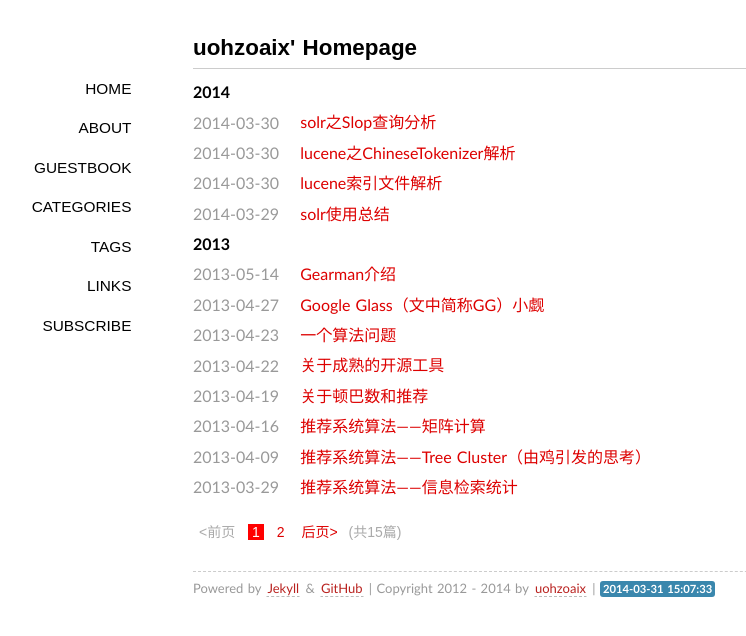
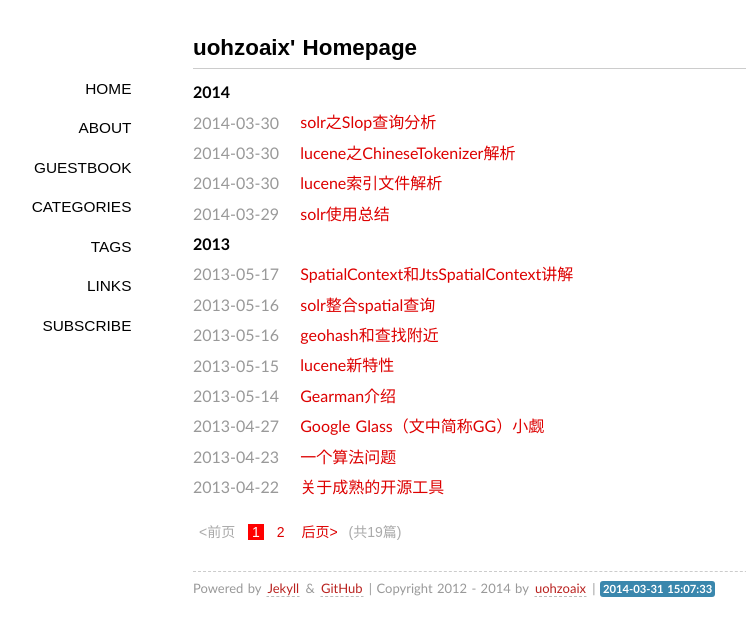
Before and after one commit to uohzoaix/studies, a Jekyll site: the page built from index.html, in a window 1280 px wide. Shown: the top 636 px of the page, without its empty margins (147-893 px from the left). Built offline with Jekyll 4.4.1, drawn with Linux system fonts in a browser that asks for light colours; some web fonts are replaced; Markdown is read by kramdown in place of the engine named in the settings; the list of posts is cut into pages by our own code; comment, search, counter and statistics services are not loaded; part of the change alters nothing that is shown.

Commit message:
add twos

```diff
--- /dev/null
+++ b/_posts/2013-05-15-luceneNews.md
@@ -0,0 +1,13 @@
+---
+layout: post
+title: "lucene新特性"
+category:
+- lucene
+tags: []
+---
+
+
+
+
+
+刚用maven构建solr spatial项目时，始终run不起来，而且报的错是IllegalArgumentException：unknown parameters:{enablePositionIncrements=true}，很明显它的意思是说在某个类初始化的时候传递的参数 enablePositionIncrements不合法，不合法无非就是类型不正确或是该类根本不需要该参数（即多余的参数），可是之前做的项目用的都 是enablePositionIncrements=true啊，怎么这次就不行了呢？唯一有区别的是这次是使用maven构建的，maven构建的好 处是自己不需要去下载一大堆的jar包，只需要一条命令就可以让maven到它的仓库去下载到你本地。是不是maven下载的jar版本和我们以前用的版 本不一致，查看pom.xml文件果然配置的版本号为5.0-SNAPSHOT,前几天刚把solr升级为4.3。找到问题根源了，将maven下载下来 的lucene的jar包打开一看，版本号为lucene-core-5.0-20130514.183811-239.jar，我去刚好是昨天更新 的，lucene社区太活跃了吧（一般solr和lucene都是同时更新的而且版本号也是一样的）。说到活跃咱来看看它们到底有多活跃吧，记得年初我把 solr从3.6升级到4.0，没过几天，4.1出来了，没升级，过几天4.2又出来了，不升级，上个礼拜4.3又出来了，前天升级为4.3，没想到昨天 5.0的快照版又出来了，没用上几天新版本就出来了,这让我们如何是好，当然这只是快照版不适合生产环境，所以没必要在意5.0，不过从4.3一下子到 5.0说明solr和lucene有一些革命性的改变，所以期待5.0的stable版问世。回到问题上，用jad查看源码果然5.0的 StopFileterFactory类不再需要enablePositionIncrements参数，我在网上搜lucene5.0的文档和 wiki，很可惜暂时还没有相关的解释。好吧，既然不要这个参数那我把该参数删掉重新run成功。
--- /dev/null
+++ b/_posts/2013-05-16-geohashAlgorithm.md
@@ -0,0 +1,41 @@
+---
+layout: post
+title: "geohash和查找附近"
+category:
+- geohash
+- solr
+- spatial
+tags: []
+---
+
+
+
+
+
+
+
+对于空间经纬度查询的时候，我们需要将经纬度转换为字符串，其中的好处是便于存储和查询比较。而转换的算法中用的较多的 是geohash算法（http://en.wikipedia.org/wiki/Geohash），看完该wiki对geohash就已经有了大致的 了解了，原理其实很简单，具体实现网上也一大堆，各种语言的都有。有了代表经纬度的字符串之后，我们就可以根据该字符串来搜索附近的一些地方了，比如现在 由经纬度转化为字符串为bcdefghj(存储在数据库的geohash字段)，这时候搜索这个经纬度附近的地点可以使用sql:where geohash like ‘bcdefg%’，查询出附近的地点之后再使用geohash算法对这些字符串进行decode即可获取真实的经纬度地址了，然后再将这些经纬度地址渲 染到地图上用户就可以看到了。</br></br>
+问题：</br>
+1.上面的like ‘bcdefg%’是如何确定的呢？这里有个经验总结（取于网上）：前6为相同的就说明查找附近1千米的地点，当然相同位数越多地址就越近。</br></br>
+2. 如果某个用户的地址频繁变化那么查询对数据库的压力是很大的，做成索引也不可避免该问题，比如某用户需要查找他附近1千米的其他用户，但是该用户的地址是 经常变的，所以使用数据库存储和查询毕然会给数据库带来巨大压力，这时候就可以使用缓存（并不真正放入数据库或索引中）来实现用户信息的存储，缓存的格式 为substring(geohash,0,6)àuserID,即在缓存中substring(geohash,0,6)这个键对应的是一个 userID的list，所以当用户地址改变了我只要获取他的geohash前六位就可以根据该值从缓存中取出一些userIDs，取出的userIDs 就是该用户附近1千米的其他用户。基本的流程为：每当用户的位置改变时，先从缓存中的substring(geohash,0,6)键对应的list删除 该用户id，然后获取该用户最新的位置并获取geohash值的前六位并将该值作为键放入缓存中，其对应的值就是该用户的userID，这样我就能收集到 geohash值前六位对应的一些userID，并且是实时更新的。</br></br>
+但是该用什么缓存产品呢？市面上比较成熟的 有memcache和redis，据我了解memcache过于笨重，redis比较轻量级使用也很简单，其中的命令有很多可以很好地支持各种需求。所以 这里使用redis的java客户端jedis来实现上述功能。若以后数据量忒大的话可以考虑做成redis集群来减少单个redis服务器的压力。</br></br>
+如若需要对附近的一些地点离我的距离进行排序的话，则可以使用距离公式来算出具体的距离值，公式有使用余弦定理及弧度计算的和google使用的：
+{% highlight objc %}
+余弦定理及弧度计算：distance = acos(cos(latitude1)*cos(latitude2)*cos(longitude1- longitude2)+sin(latitude1)*sin(latitude2))*radius;
+Google 使用的：distance=2*asin(sqrt(pow(sin((latitude1- latitude2)/2),2)+cos(latitude1)*cos(latitude2)*pow(sin((langitude1-langitude2)/2),2)))*radius; （其中latitude代表纬度，longitude代表经度，radius是地球的半径，acos是反余弦,asin是反正弦）
+{% endhighlight %}
+一般会使用google的那个，会更精确。
+{% highlight objc %}
+知识（网上的）：在纬度相等的情况下：
+经度每隔0.00001度，距离相差约1米；
+每隔0.0001度，距离相差约10米；
+每隔0.001度，距离相差约100米；
+每隔0.01度，距离相差约1000米；
+每隔0.1度，距离相差约10000米。
+在经度相等的情况下：
+纬度每隔0.00001度，距离相差约1.1米；
+每隔0.0001度，距离相差约11米；
+每隔0.001度，距离相差约111米；
+每隔0.01度，距离相差约1113米；
+每隔0.1度，距离相差约11132米。
+{% endhighlight %}
--- /dev/null
+++ b/_posts/2013-05-16-solrSpatial.md
@@ -0,0 +1,28 @@
+---
+layout: post
+title: "solr整合spatial查询"
+category:
+- geohash
+- solr
+- spatial
+tags: []
+---
+
+
+
+
+
+
+
+
+Solr的空间（即经纬度）搜索可以有多种实现方式，其字段类型可以是solr自带的 point（solr.PoinType，表示坐标）,location（solr.LatLonType，表示经纬 度），location_rpt(solr.SpatialRecursivePrefixTreeFieldType，可以由多边形组成的一个地方)。 这里主要讲location_rpt（其他两个比较简单），location_rpt中的属性distErrPct表示无坐标形状的精度，默认值为 0.025（需介于0到0.5），属性maxDistErr表示在geohash算法中均分的最终误差（均分20次后得到的值就为该值），units表示 用什么来度量距离，默认为degrees，即经纬度的度数，一度代表111.2千米（注意：目前solr中只支持degrees，如果不设置该值或者设置 成其他值会报Must specify units=”degrees” on field types with class xxx）。另外可以自定义字段类型，比如几何图形的，bbox形式的，点向量形式，四叉树形式的。自定义字段类型时需要继承 AbstractSpatialFieldType，并且重载init和newSpatialStrategy方 法，newSpatialStrategy方法返回的是继承于SpatialStrategy的类，主要用于对地理位置信息进行索引。在init方法中会 调用super.init(schema,args)方法即AbstractSpatialFieldType.init(IndexSchema schema,Map<String,String> args)方法，在该方法中会调用SpatialContextFactory.makeSpatialContext方 法，SpatialContextFactory是spatial4j项目里的类，在该方法中主要是获取SpatialContext，在 spatial4j中有两种SpatialContext一种是原生的SpatialContext，另一种是继承了SpatialContext的 JtsSpatialContext（需要jts包的支持，这种类型可以处理几何图形的位置信息），该方法首先会去获取 SpatialContextFactory，有两种方法：一种是获取配置在fieldType中的spatialContextFactory属性的 值，一种是获取系统变量SpatialContextFactory的值（可以通过 System.setProperty(“SpatialContextFactory”,xxx.class.getName())设值），这两种方法 各有优缺点，第一种方法可以对定义多种不同的处理factory，但是比较繁琐，每一个fieldType都要定义这个属性，第二种方法简单但是只能定义 一个factory，所以如果你的应用中只需要一个factory则采用第二种方式否则采用第一种方式。在spatial4j提供了两种factory即 SpatialContextFactory和JtsSpatialContextFactory。获取到factory后就可以通过它的 newSpatialContext方法获取到真正的SpatialContext了。</br></br>
+这时初始化工作已经完 成，接下来就是开始做索引了，由于要将具体的经纬度值解析为某个具体的图形这样solr就可以通过spatial来搜索某个经纬度对应的其他的经纬度值 了，所以做索引的过程重要的是将经纬度解析为图形的过程，这个过程可以通过spatial4j的ShapeReadWriter(简单的坐标)或 JtsShapeReadWriter（复杂的几何图形）的readShape方法实现。
+索引做完之后，就可以查询了，比如：
+{% hightlight objc %}
+fq={!geofilt pt=45.15,-93.85 sfield=geohash d=5}就表示搜索离经纬度45.15,-93.85的距离为5千米的那些地点，这里是如何计算距离的呢，由于是2D平面，那么可以使用欧几里得定理来计算距离。
+fq=geohash:[45,-94 TO 46,-93] 表示搜索45,-94到46,-93之间的一些地点。
+fq=geohash:"Intersects(-74.093 41.042 -69.347 44.558)" 表示获取-74.093 41.042代表的平面与-69.347 44.558代表的平面相交的那些地点。这让我想起了很多电影里的场景。
+fq=geohash:"IsWithin"(POLYGON((-10 30, -40 40, -10 -20, 40 20, 0 0, -10 30))) distErrPct=0" 表示搜索这些经纬度组成的多边形之内的那些地点。
+{% endhighlight %}
+在 搜索的结果列表中可以对列表进行按距离排序，只要在搜索时指定score=distance（不指定这个话那么查询结果的score都为1.0则不存在排 序之说了）和sort=score asc(或desc)即可。如&fl=*,score&sort=score asc&q= {!geofilt score=distance sfield=geohash pt=54.729696,-98.525391 d=10}  注 意：这种查询不能放在fq进行查询，否则没有效果。</br></br>
+好了，solr和spatial的整合基本上已经完成，接下来主要工作是研究spatial4j是如何将经纬度解析为图形的。
--- /dev/null
+++ b/_posts/2013-05-17-spatial4j.md
@@ -0,0 +1,20 @@
+---
+layout: post
+title: "SpatialContext和JtsSpatialContext讲解"
+category:
+- spatial
+tags: []
+---
+
+
+
+
+
+
+
+
+
+Spatial4j里的主要的两个类是SpatialContext和JtsSpatialContext，它们持有距 离计算和经纬度转换为图形的相关类。上文说过SpatialContext是通过这么一个流程得到 的：AbstractSpatialFieldType.init()àSpatialContextFactory.makeSpatialContext()àSpatialContextFactory.newSpatialContext()ànew SpatialContext(geo,calculator,worldBounds)。在 SpatialContextFactory.makeSpatialContext()方法中会接受solr中schema.xml文件中配置的相应字 段的一些属性键值对作为参数，从参数中实例化特定的SpatialContextFactory（判断到底是使用 SpatialContextFactory还是JtsSpatialContextFactory，区别上文也说过了），除此之外还有初始化 geo.calculator,worldBounds(刚好是构造SpatialContext需要的参数)的值（这三个属性也可通过 schema.xml文件进行显式配置），这三个属性的解释如下：</br></br>
+geo表示是否启用地理空间，不显示配置的话 默认为true；calculator表示计算空间距离的具体方法，可以配置为haversine(对应的算法为 GeodesicSphereDistCalc.Haversine),lawOfCosines(对应的算法为 GeodesicSphereDistCals.LawOfCosines),vincentySphere(对应的算法为 GeodesicSphereDistCals.Vincenty),cartesian(对应的算法为 CartesianDistCalc),cartesian^2(对应的算法为CartesianDistCalc(true))，不显式配置默认为 GeodesicSphereDistCalc.Haversine；worldBounds表示配置的世界的一个范围（即搜索所在的区域），不显式配置 默认为整个地球（-180,180,-90,90），需要注意的是如果你配置了geo属性为true或者没有指定geo属性的值那么 worldBounds属性值必须为” -180,180,-90,90”，换句话说如果你配置了geo=true或者没有指定geo,worldBounds属性可以不用配置，如果你配置了 geo=false,那么worldBounds可以不用配置如果需要配置则minX必须<=maxX(minX代表-180，maxX代表 180)，否则报错。</br></br>
+上面的工作都是为了实例化SpatialContext而做的，实例化之后需要 makeShapeReadWriter，即ShapeReadWriter和JtsShapeReadWriter（该实例通过 JtsSpatialContext的makeShapeReadWrite方法获得），实例化JtsSpatialContext和 SpatialContext的不同之处在于实例化JtsSpatialContext时需要初始化GeometryFactory(jts包的类),有 了ShapeReadWriter和JtsShapeReadWriter之后就可以对经纬度和图形之间进行转化了，它们的主要工作就是这个。</br></br>
+（待续。。。）
--- a/index.html
+++ b/index.html
@@ -23,7 +23,7 @@ layout: page
     {% if paginator.previous_page == 1 %}
     <a href="/"><前页</a>
     {% else %}
-    <a href="/page{{paginator.previous_page}}"><前页</a>
+    <a href="/studies/page{{paginator.previous_page}}"><前页</a>
     {% endif %}
   {% else %}
     <span class="previous disabled"><前页</span>
@@ -39,12 +39,12 @@ layout: page
       {% if count == paginator.page %}
       <span class="current-page">{{count}}</span>
       {% else %}
-      <a href="/page{{count}}">{{count}}</a>
+      <a href="/studies/page{{count}}">{{count}}</a>
       {% endif %}
     {% endfor %}
 
   {% if paginator.next_page %}
-    <a class="next" href="/page{{paginator.next_page}}">后页></a>
+    <a class="next" href="/studies/page{{paginator.next_page}}">后页></a>
   {% else %}
     <span class="next disabled" >后页></span>
   {% endif %}
```
